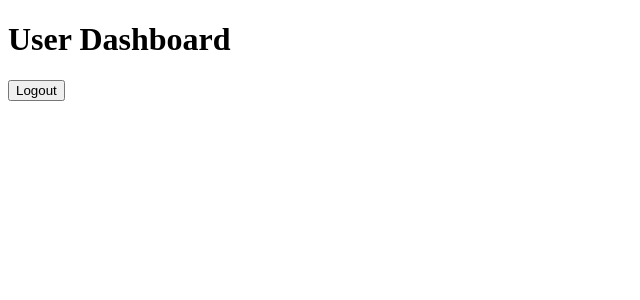
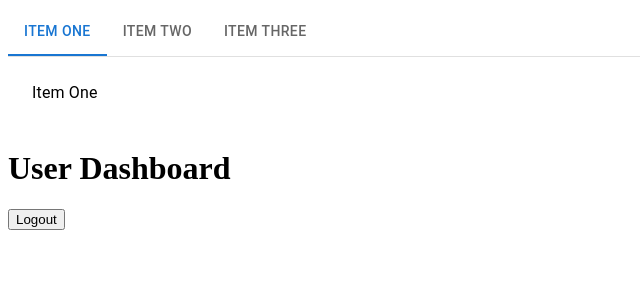
Before and after one commit to gautamrwx/niksamso, a React (Create React App) app: page /#/ in a window 1280 px wide. Shown: the top 300 px of the page, without its empty margins (0-640 px from the left). Built offline with nearby package versions, Linux system fonts and the light colour scheme; no server answers; sample sign-in values are in the browser's storage.

Commit message:
Some Basic UI design with process bar

```diff
--- /dev/null
+++ b/src/misc/logOut.js
@@ -0,0 +1,12 @@
+import { signOut } from "firebase/auth";
+import { auth } from "./firebase";
+
+const logoff = () => {
+    signOut(auth).then(() => {
+        // Sign-out successful.
+    }).catch((error) => {
+        // An error happened.
+    });
+}
+
+export default logoff;
--- a/src/pages/Dashboard.js
+++ b/src/pages/Dashboard.js
@@ -1,20 +1,51 @@
-import React from 'react';
-import { auth } from '../misc/firebase';
-import { signOut } from 'firebase/auth';
+import { useState } from 'react';
+import logoff from '../misc/logOut';
 
-function Dashboard(props) {
+import { Box, Tab, Tabs, Typography } from '@mui/material';
 
-    const logoff = () => {
-        signOut(auth).then(() => {
-            // Sign-out successful.
-        }).catch((error) => {
-            // An error happened.
-        });
+
+function Dashboard() {
+    const [villageDropDownData, setVillageDropDownData] = useState('');
+    const [value, setValue] = useState(0);
+
+    // Tab View Thing
+    const TabPanel = ({ children, value, index, ...other }) => {
+        return (
+            <div role="tabpanel" hidden={value !== index} {...other}>
+                {value === index && (
+                    <Box sx={{ p: 3 }}>
+                        <Typography>{children}</Typography>
+                    </Box>
+                )}
+            </div>
+        );
     }
 
+    const handleChange = (event, newValue) => {
+        setValue(newValue);
+    }
 
     return (
         <>
+
+            <Box sx={{ borderBottom: 1, borderColor: 'divider' }}>
+                <Tabs value={value} onChange={handleChange} aria-label="basic tabs example">
+                    <Tab label="Item One" />
+                    <Tab label="Item Two" />
+                    <Tab label="Item Three" />
+                </Tabs>
+            </Box>
+            <TabPanel value={value} index={0}>
+                Item One
+            </TabPanel>
+            <TabPanel value={value} index={1}>
+                Item Two
+            </TabPanel>
+            <TabPanel value={value} index={2}>
+                Item Three
+            </TabPanel>
+
+
             <h1>User Dashboard</h1>
             <button onClick={logoff}>Logout</button>
         </>
--- a/src/pages/SetPassword.js
+++ b/src/pages/SetPassword.js
@@ -3,6 +3,7 @@ import { onValue, ref, update, push, child, off } from 'firebase/database';
 import { createUserWithEmailAndPassword } from "firebase/auth";
 import { db, auth } from '../misc/firebase';
 import md5 from 'md5';
+import LinearProgress from '@mui/material/LinearProgress';
 
 function SetPassword() {
     const [userFormData, setUserFormData] = useState({
@@ -10,13 +11,16 @@ function SetPassword() {
         "password": "Windows11",
         "confirmPasswd": "Windows11"
     });
+    const [isSignUpInProgress, setIsSignUpInProgress] = useState(false);
 
     const onUserDataFormSubmit = (event) => {
         event.preventDefault();
+        setIsSignUpInProgress(true);
 
         // Step 1. Verify Inputs
         if (userFormData.password !== userFormData.confirmPasswd) {
-            return
+            setIsSignUpInProgress(false);
+            return;
         }
 
         // Step 2. Check If Current User is in Unregisted List
@@ -46,7 +50,7 @@ function SetPassword() {
                     .catch((error) => {
                         const errorCode = error.code;
                         // const errorMessage = error.message;
-
+                        setIsSignUpInProgress(false);
                         alert(errorCode);
                     });
             }
@@ -124,6 +128,8 @@ function SetPassword() {
 
                 <input value="Submit" type='submit' />
             </form>
+
+            {isSignUpInProgress && <LinearProgress />}
         </>
     );
 }
--- a/src/pages/SignIn.js
+++ b/src/pages/SignIn.js
@@ -2,6 +2,7 @@ import { useState } from 'react';
 import { Link } from 'react-router-dom';
 import { auth } from '../misc/firebase';
 import { signInWithEmailAndPassword } from 'firebase/auth';
+import LinearProgress from '@mui/material/LinearProgress';
 
 function SignIn() {
     const [userFormData, setUserFormData] = useState({
@@ -9,9 +10,11 @@ function SignIn() {
         "password": "Windows11",
         "confirmPasswd": "Windows11"
     });
+    const [isLoginInProgress, setIsLoginInProgress] = useState(false);
 
     const onUserSignIn = (event) => {
         event.preventDefault();
+        setIsLoginInProgress(true);
 
         signInWithEmailAndPassword(auth, userFormData.email, userFormData.password)
             .then((userCredential) => {
@@ -20,6 +23,7 @@ function SignIn() {
             .catch((error) => {
                 const errorCode = error.code;
                 //const errorMessage = error.message;
+                setIsLoginInProgress(false);
                 alert(errorCode);
             });
     }
@@ -55,6 +59,9 @@ function SignIn() {
                     <input value="Submit" type='submit' />
                 </form>
 
+
+                {isLoginInProgress && <LinearProgress />}
+
                 <Link to="/SetPassword" className="btn btn-primary">Set Password</Link>
             </div>
         </div>
```
